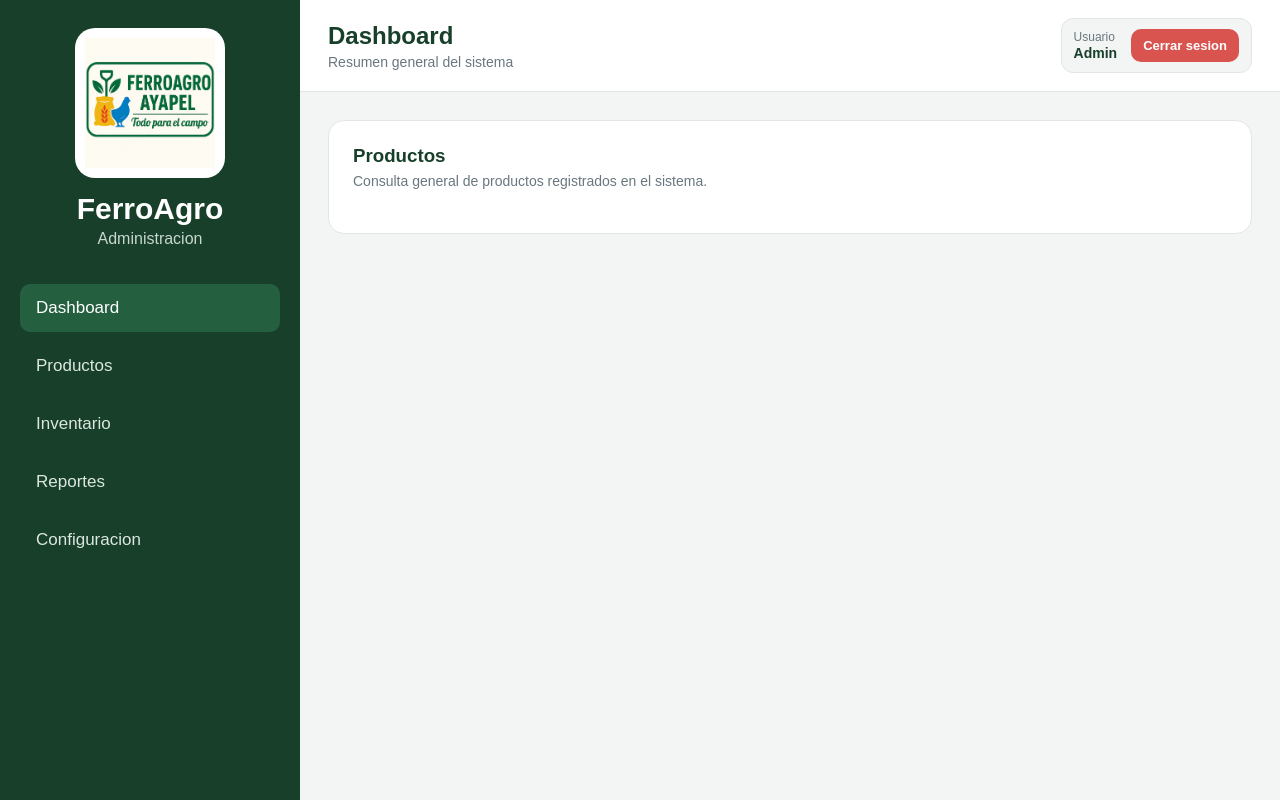
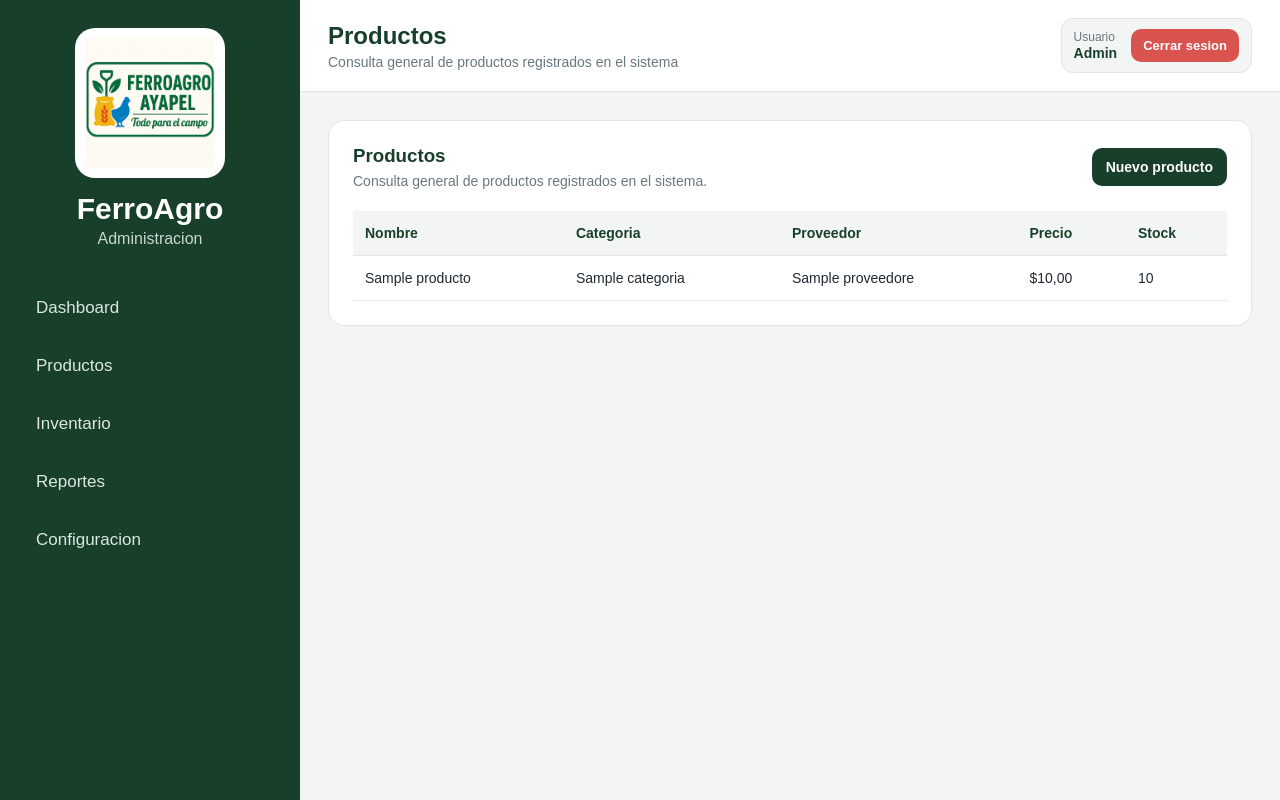
Before and after one commit to JulioDelaOssa/Ferreteria-FerroAgro, a Django app: template templates/inventario/producto_lista.html in a window 1280 px wide. Run offline with Django 5.2, Linux system fonts and the light colour scheme; the template is opened without the code that fills it: values that come from a table or form of the project are taken from there, others are empty; tables that the repository leaves empty hold one stand-in row (values such as "Sample post").

Commit message:
Se agrego listado de productos

```diff
--- a/inventario/urls.py
+++ b/inventario/urls.py
@@ -4,6 +4,7 @@ from . import views
 
 urlpatterns = [
     path('', views.home, name='dashboard'),
+    path('productos/', views.producto_lista, name='producto_lista'),
 
     path(
         'login/',
--- a/static/css/styles.css
+++ b/static/css/styles.css
@@ -11,14 +11,17 @@ body {
     min-height: 100vh;
     display: grid;
     grid-template-columns: 300px 1fr;
+    align-items: start;
 }
-
-/* Sidebar */
 
 .sidebar {
     background: #173f2a;
     color: white;
     padding: 28px 20px;
+    min-height: 100vh;
+    position: sticky;
+    top: 0;
+    align-self: start;
 }
 
 .brand {
@@ -70,21 +71,25 @@ body {
     color: #dce8df;
     text-decoration: none;
     padding: 14px 16px;
-    border-radius: 10px;
+    border-radius: 12px;
     font-size: 17px;
-    transition: background 0.2s ease;
+    transition: background 0.2s ease, color 0.2s ease;
 }
 
-.menu-link:hover,
-.menu-link.active {
-    background: #245f40;
+.menu-link:hover {
+    background: rgba(255, 255, 255, 0.08);
     color: white;
 }
 
-/* Contenido */
+.menu-link.active {
+    background: #2a724c;
+    color: white;
+    font-weight: bold;
+}
 
 .content {
     min-width: 0;
+    min-height: 100vh;
 }
 
 .topbar {
@@ -257,7 +264,75 @@ body {
     font-size: 14px;
 }
 
-/* Responsive */
+.section-header {
+    display: flex;
+    justify-content: space-between;
+    align-items: center;
+    gap: 16px;
+    margin-bottom: 22px;
+}
+
+.section-header h3 {
+    color: #173f2a;
+    margin-bottom: 6px;
+}
+
+.section-header p {
+    color: #69777f;
+    font-size: 14px;
+}
+
+.btn-primary {
+    text-decoration: none;
+    background: #173f2a;
+    color: white;
+    padding: 11px 14px;
+    border-radius: 10px;
+    font-size: 14px;
+    font-weight: bold;
+    white-space: nowrap;
+}
+
+.btn-primary:hover {
+    background: #245f40;
+}
+
+.table-container {
+    width: 100%;
+    overflow-x: auto;
+}
+
+.data-table {
+    width: 100%;
+    border-collapse: collapse;
+    font-size: 14px;
+}
+
+.data-table thead {
+    background: #f3f5f4;
+}
+
+.data-table th,
+.data-table td {
+    padding: 14px 12px;
+    border-bottom: 1px solid #e1e6e3;
+    text-align: left;
+}
+
+.data-table th {
+    color: #173f2a;
+    font-weight: bold;
+}
+
+.data-table td {
+    color: #1f2933;
+}
+
+.empty-table {
+    text-align: center;
+    color: #69777f;
+    padding: 24px;
+}
 
 @media (max-width: 900px) {
     body {
--- a/templates/base.html
+++ b/templates/base.html
@@ -2,14 +2,12 @@
 
 <!DOCTYPE html>
 <html lang="es">
-
 <head>
     <meta charset="UTF-8">
     <meta name="viewport" content="width=device-width, initial-scale=1.0">
-    <title>FerroAgro Ayapel</title>
+    <title>{% block page_title %}FerroAgro{% endblock %}</title>
     <link rel="stylesheet" href="{% static 'css/styles.css' %}">
 </head>
-
 <body>
 
     <aside class="sidebar" aria-label="Menu principal">
@@ -23,11 +21,25 @@
         </section>
 
         <nav class="menu" aria-label="Navegacion principal">
-            <a href="{% url 'dashboard' %}" class="menu-link active">Dashboard</a>
-            <a href="#" class="menu-link">Productos</a>
-            <a href="#" class="menu-link">Inventario</a>
-            <a href="#" class="menu-link">Reportes</a>
-            <a href="#" class="menu-link">Configuracion</a>
+            <a href="{% url 'dashboard' %}" class="menu-link {% if request.resolver_match.url_name == 'dashboard' %}active{% endif %}">
+                Dashboard
+            </a>
+
+            <a href="{% url 'producto_lista' %}" class="menu-link {% if request.resolver_match.url_name == 'producto_lista' %}active{% endif %}">
+                Productos
+            </a>
+
+            <a href="#" class="menu-link">
+                Inventario
+            </a>
+
+            <a href="#" class="menu-link">
+                Reportes
+            </a>
+
+            <a href="#" class="menu-link">
+                Configuracion
+            </a>
         </nav>
     </aside>
 
@@ -35,14 +47,14 @@
 
         <header class="topbar">
             <section class="page-title">
-                <h2>Dashboard</h2>
-                <p>Resumen general del sistema</p>
+                <h2>{% block header_title %}Dashboard{% endblock %}</h2>
+                <p>{% block header_description %}Resumen general del sistema{% endblock %}</p>
             </section>
 
             <section class="user-box" aria-label="Informacion de usuario">
                 <p>
                     <span>Usuario</span>
-                    <strong>Admin</strong>
+                    <strong>{{ request.user.username|default:"Admin" }}</strong>
                 </p>
 
                 <form action="{% url 'logout' %}" method="post" class="logout-form">
@@ -60,5 +72,4 @@
     </section>
 
 </body>
-
 </html>
--- a/templates/inventario/dashboard.html
+++ b/templates/inventario/dashboard.html
@@ -1,4 +1,8 @@
 {% extends 'base.html' %}
+
+{% block page_title %}Dashboard - FerroAgro{% endblock %}
+{% block header_title %}Dashboard{% endblock %}
+{% block header_description %}Resumen general del sistema{% endblock %}
 
 {% block content %}
 
@@ -36,7 +40,7 @@
         </div>
 
         <div class="quick-actions">
-            <a href="#" class="action-card">
+            <a href="{% url 'producto_lista' %}" class="action-card">
                 <strong>Productos</strong>
                 <span>Registrar y consultar productos</span>
             </a>
--- a/templates/inventario/producto_lista.html
+++ b/templates/inventario/producto_lista.html
@@ -1,12 +1,50 @@
 {% extends 'base.html' %}
+
+{% block page_title %}Productos - FerroAgro{% endblock %}
+{% block header_title %}Productos{% endblock %}
+{% block header_description %}Consulta general de productos registrados en el sistema{% endblock %}
 
 {% block content %}
 
 <section class="panel-card">
-    <div class="panel-header">
-        <h3>Productos</h3>
-        <p>Consulta general de productos registrados en el sistema.</p>
-    </div>
+    <header class="section-header">
+        <div>
+            <h3>Productos</h3>
+            <p>Consulta general de productos registrados en el sistema.</p>
+        </div>
+
+        <a href="#" class="btn-primary">Nuevo producto</a>
+    </header>
+
+    <section class="table-container">
+        <table class="data-table">
+            <thead>
+                <tr>
+                    <th>Nombre</th>
+                    <th>Categoria</th>
+                    <th>Proveedor</th>
+                    <th>Precio</th>
+                    <th>Stock</th>
+                </tr>
+            </thead>
+
+            <tbody>
+                {% for producto in productos %}
+                <tr>
+                    <td>{{ producto.nombre }}</td>
+                    <td>{{ producto.categoria|default:"Sin categoria" }}</td>
+                    <td>{{ producto.proveedor|default:"Sin proveedor" }}</td>
+                    <td>${{ producto.precio }}</td>
+                    <td>{{ producto.stock }}</td>
+                </tr>
+                {% empty %}
+                <tr>
+                    <td colspan="5" class="empty-table">No hay productos registrados.</td>
+                </tr>
+                {% endfor %}
+            </tbody>
+        </table>
+    </section>
 </section>
 
 {% endblock %}
```
Also changed, not shown: other parts of static/css/styles.css (+12 -111 lines), inventario/views.py (+10 -0 lines).
